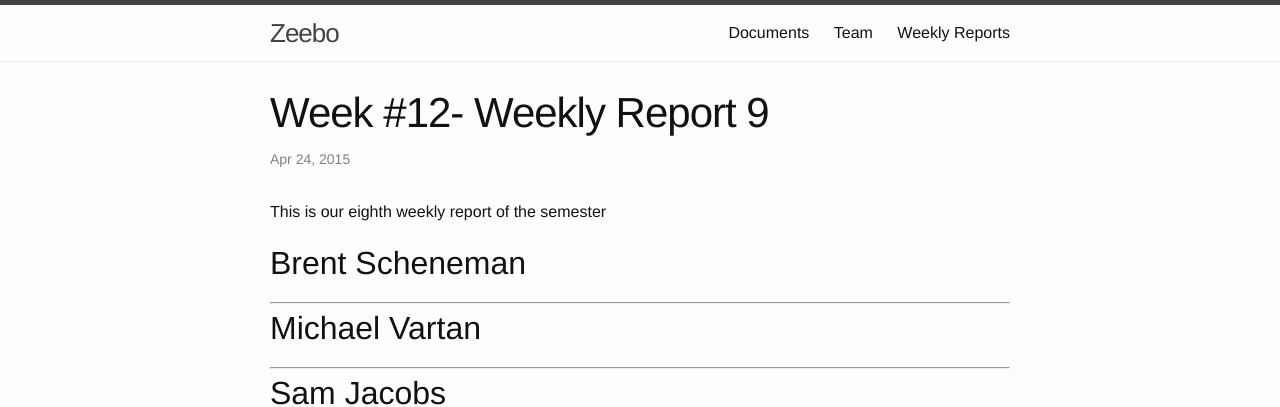
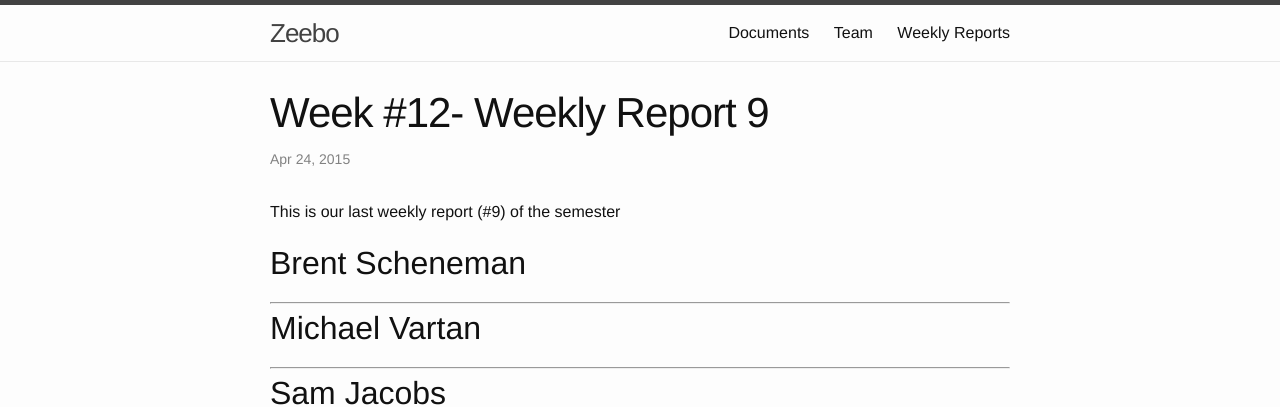
Before and after one commit to vartan/Xeebo, a Jekyll site: the page built from _posts/2015-04-24-weekly-report-12.md, in a window 1280 px wide. Shown: the top 407 px of the page. Built offline with Jekyll 4.4.1, drawn with Linux system fonts in a browser that asks for light colours; comment, search, counter and statistics services are not loaded.

Commit message:
Sam Last Report

```diff
--- a/_posts/2015-04-24-weekly-report-12.md
+++ b/_posts/2015-04-24-weekly-report-12.md
@@ -5,7 +5,7 @@
 categories: weekly
 ---
 
-This is our eighth weekly report of the semester
+This is our last weekly report (#9) of the semester
 
 #Brent Scheneman
 ---
```
